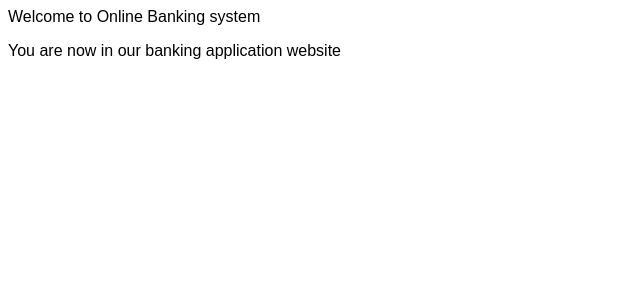
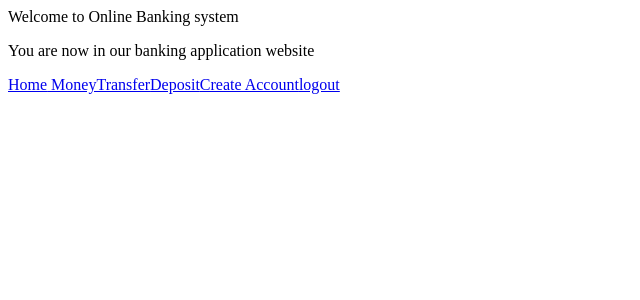
Before and after one commit to jagadeeshpj1610/bankProject, a React (Vite) app in the folder frontend/: page /home in a window 1280 px wide. Shown: the top 300 px of the page, without its empty margins (0-640 px from the left). Built offline with nearby package versions, Linux system fonts and the light colour scheme.

Commit message:
added admin side routing

```diff
--- a/frontend/src/components/App.jsx
+++ b/frontend/src/components/App.jsx
@@ -1,22 +1,32 @@
 import { Dashboard } from "./Dashboard"
-import Header from "./header"
 import LoginPage from "./loginPage"
-import {createBrowserRouter, RouterProvider} from 'react-router-dom'
 import { Signup } from "./Signup"
 import Welcome from "./Welcome"
 import { BrowserRouter as Router, Routes, Route, Link } from "react-router-dom"
+import Logout from "./Logout"
+import Moneytransfer from "./Moneytransfer"
+import Deposit from "./Deposit"
+import Createaccount from "./Createaccount"
 
 function App() {
 
   return (
     <>
     <Router >
-     <Routes >
+
+     < Routes>
       <Route path="/" element = { <Welcome/>} />
-      <Route path="/home" element = { <Dashboard /> }/>
-      <Route path="/login" element = {<LoginPage /> }/>
+      <Route path="/login" element = { <LoginPage /> }/>
       <Route path="/signup" element = { <Signup />} />
      </Routes>
+
+     <Routes>
+       <Route path="/home" element = {<Dashboard />} />
+        <Route path="/logout" element = { <Logout />} />
+        <Route path="/moneytransfer" element = {<Moneytransfer/>} />
+        <Route path="/deposit" element = {<Deposit/>} />
+        <Route path="/createaccount" element = {<Createaccount/>} />
+      </Routes>
     </Router>
 
     </>
--- /dev/null
+++ b/frontend/src/components/Createaccount.jsx
@@ -0,0 +1,9 @@
+import React from 'react'
+
+function Createaccount() {
+  return (
+    <div>Createaccount</div>
+  )
+}
+
+export default Createaccount
--- a/frontend/src/components/Dashboard.jsx
+++ b/frontend/src/components/Dashboard.jsx
@@ -1,9 +1,24 @@
 import React from 'react'
+import Logout from "./Logout"
+import Welcome from './Welcome'
+import Deposit from './Deposit'
+import Createaccount from './Createaccount'
+import { Link } from 'react-router-dom'
+
 
 export const Dashboard = () => {
   return (
+    <>
     <div>Welcome to Online Banking system
       <p>You are now in our banking application website</p>
     </div>
+    <nav>
+      <Link to = '/home' >Home</Link>
+      <Link to = '/moneytransfer' > MoneyTransfer</Link>
+      <Link to= '/deposit' >Deposit</Link>
+      <Link to= '/createaccount' >Create Account</Link>
+      <Link  to= '/'>logout</Link>
+    </nav>
+    </>
   )
 }
--- /dev/null
+++ b/frontend/src/components/Deposit.jsx
@@ -0,0 +1,9 @@
+import React from 'react'
+
+function Deposit() {
+  return (
+    <div>Deposit</div>
+  )
+}
+
+export default Deposit
--- /dev/null
+++ b/frontend/src/components/Logout.jsx
@@ -0,0 +1,9 @@
+import React from 'react'
+
+function Logout() {
+  return (
+    <div>Logout</div>
+  )
+}
+
+export default Logout
--- /dev/null
+++ b/frontend/src/components/Moneytransfer.jsx
@@ -0,0 +1,9 @@
+import React from 'react'
+
+function Moneytransfer() {
+  return (
+    <div>Moneytransfer</div>
+  )
+}
+
+export default Moneytransfer
```
